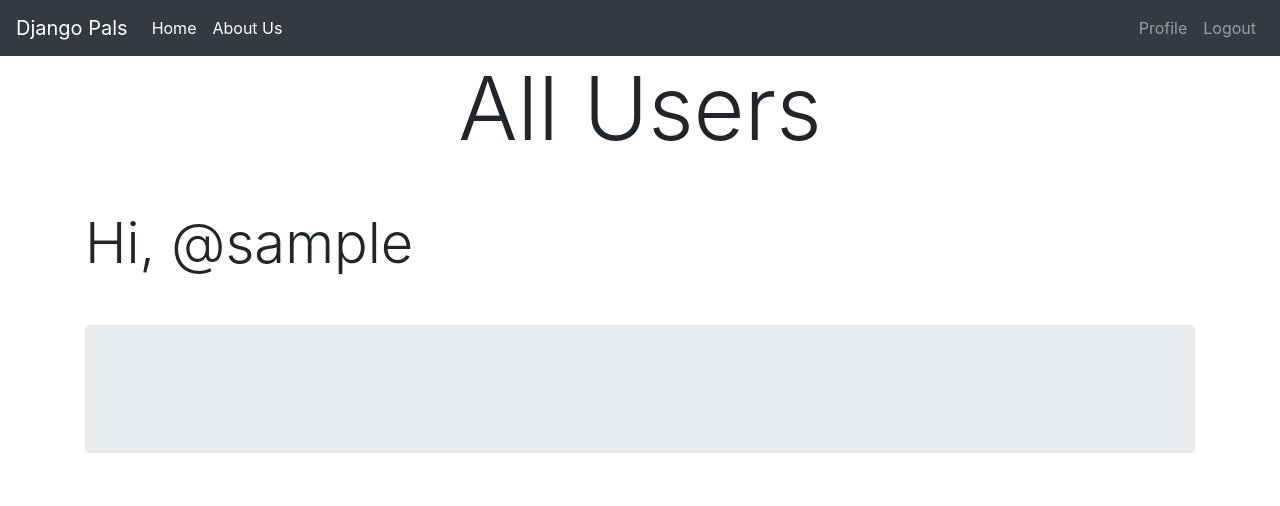
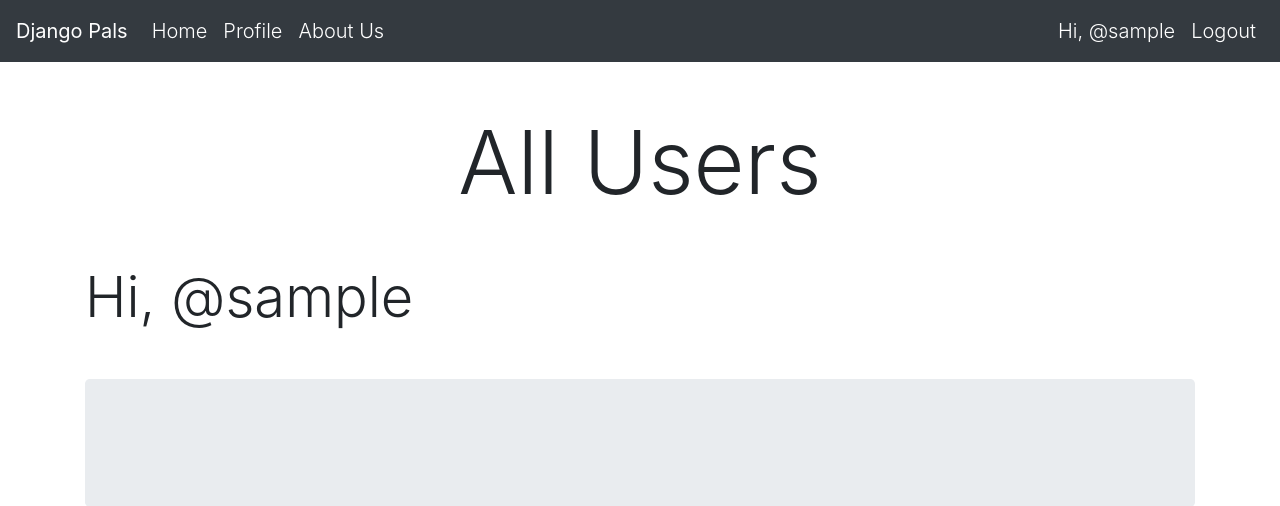
Before and after one commit to BaronKimaru/Django-Pals, a Django app: page / in a window 1280 px wide. Shown: the top 506 px of the page. Run offline with Django 3.2, Linux system fonts and the light colour scheme; the visitor is signed in with stand-in values (Sample User, id 1); data comes from the database, SQL or seed files in the repository; some libraries are stand-ins or nearby versions.

Commit message:
basic design improvements to profile

```diff
--- a/django_pals_src/core/templates/core/base.html
+++ b/django_pals_src/core/templates/core/base.html
@@ -44,27 +44,35 @@
       <div class="collapse navbar-collapse" id="navbarsExampleDefault">
         <ul class="navbar-nav mr-auto">
           <li class="nav-item active">
-            <a class="nav-link" href="/"
+            <a class="nav-link lead" href="/"
               >Home <span class="sr-only">(current)</span></a
             >
           </li>
-          <li class="nav-item active">
-            <a class="nav-link" href="/">About Us</a>
+
+          <li class="nav-item">
+            <a class="nav-link text-white lead" href="/{{ request.user }}">
+              Profile
+            </a>
+          </li>
+
+          <li class="nav-item">
+            <a class="nav-link text-white lead" href="/">About Us</a>
           </li>
         </ul>
 
         <ul class="navbar-nav ml-auto">
           {% if request.user.is_authenticated %}
           <li class="nav-item">
-            <a class="nav-link" href="/{{ request.user }}"> Profile </a>
+            <a class="nav-link text-white lead" href="#"
+              >Hi, @{{ request.user }}</a
+            >
           </li>
-
           <li class="nav-item">
-            <a class="nav-link" href="/admin">Logout</a>
+            <a class="nav-link text-white lead" href="/admin">Logout</a>
           </li>
           {% else %}
           <li class="nav-item">
-            <a class="nav-link" href="/admin">Login</a>
+            <a class="nav-link text-white lead" href="/admin">Login</a>
           </li>
           {% endif %}
         </ul>
--- a/django_pals_src/core/templates/core/home.html
+++ b/django_pals_src/core/templates/core/home.html
@@ -1,7 +1,7 @@
 {% extends "core/base.html" %} {% block content %}
 <main role="main" class="container">
   <div class="starter-template">
-    <h1 class="text-center display-2">All Users</h1>
+    <h1 class="my-5 text-center display-2">All Users</h1>
     <h1 class="my-5 display-4">Hi, @{{ request.user }}</h1>
     <p class="lead">
     <ul class="jumbotron">
```
Also changed, not shown: django_pals_src/core/templates/core/profile.html (+14 -3 lines).
